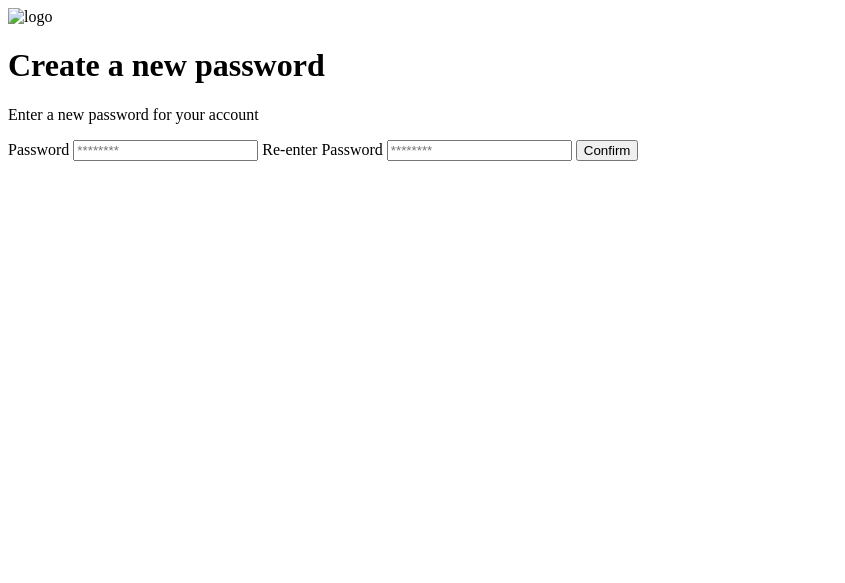
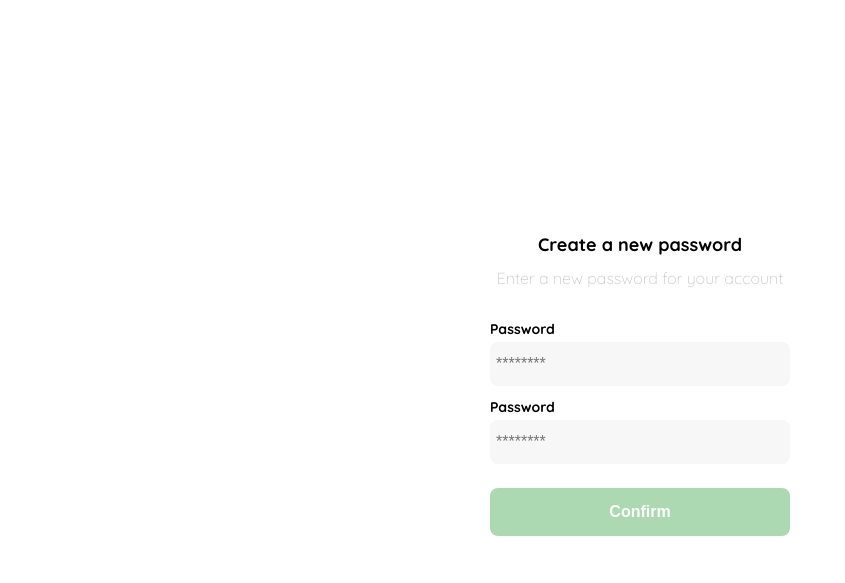
Before and after one commit to juliancamilocamachotorres/frontend-developer-practico, a plain HTML site: page clase1.html in a window 1280 px wide. Shown: the whole page, without its empty margins (0-845 px from the left). Drawn offline with Linux system fonts and the light colour scheme.

Commit message:
mfinalizada la primera pantalla el de la contraseña

```diff
--- a/clase1.html
+++ b/clase1.html
@@ -4,12 +4,107 @@
     <meta charset="UTF-8">
     <meta http-equiv="X-UA-Compatible" content="IE=edge">
     <meta name="viewport" content="width=device-width, initial-scale=1.0">
+    <link rel="preconnect" href="https://fonts.googleapis.com">
+    <link rel="preconnect" href="https://fonts.gstatic.com" crossorigin>
+    <link href="https://fonts.googleapis.com/css2?family=Quicksand:wght@300;500;700&display=swap" rel="stylesheet">
     <title>Document</title>
+    <style>
+        :root {
+            --white: #ffffff;
+            --black: #000000;
+            --very-light-pink: #C7C7C7;
+            --text-input-field: #f7f7f7;
+            --hospital-green: #acd9b2;
+            --sm: 14px;
+            --md: 16px;
+            --lg: 18px;
+        }
+
+        body {
+            font-family: 'Quicksand', sans-serif;
+            margin: 0;
+        }
+
+        .login {
+            width: 100%;
+            height: 100vh;
+            display: grid;
+            place-items: center;
+        }
+
+        .form-container {
+            display: grid;
+            grid-template-rows: auto 1fr auto;
+            width: 300px;
+        }
+
+        .logo {
+            width: 150px;
+            margin-bottom: 48px;
+            justify-self: center;
+            display: none;
+        }
+
+        .title {
+            font-size: var(--lg);
+            margin-bottom: 12px;
+            text-align: center;
+        }
+
+        .subtitle {
+            color: var(--very-light-pink);
+            font-size: var(--md);
+            font-weight: 300;
+            margin-top: 0;
+            margin-bottom: 32px;
+            text-align: center;
+        }
+        .form {
+            display: flex;
+            flex-direction: column;
+            margin-bottom: 12px;
+        }
+
+        .label {
+            font-size: var(--sm);
+            font-weight: bold;
+            margin-bottom: 4px;
+        }
+        .input {
+            background-color: var(--text-input-field);
+            border: none;
+            border-radius: 8px;
+            height: 32px;
+            font-size: var(--md);
+            padding: 6px;
+            margin-bottom: 12px;
+        }
+        .primary-button {
+            background-color: var(--hospital-green);
+            border-radius: 8px;
+            border: none;
+            color: var(--white);
+            width: 100%;
+            cursor: pointer;
+            font-size: var(--md);
+            font-weight: bold;
+            height: 48px;
+        }
+        .login-button {
+            margin-top: 12px;
+            margin-bottom: 32px;
+        }
+        @media (max-width: 640px){
+            .logo {
+                display: block;
+            }
+        }
+    </style>
 </head>
 <body>
     <div class="login">
         <div class="form-container">
-            <img src="" alt="logo" class="logo">
+            <img src="./logos/logo_yard_sale.svg" alt="logo" class="logo">
 
             <h1 class="title">Create a new password</h1>
             <p class="subtitle">Enter a new password for your account</p>
@@ -18,7 +113,7 @@
                 <label for="password" class="label">Password</label>
                 <input type="password" id="password" placeholder="********" class="input input-password">
 
-                <label for="new-password" class="label">Re-enter Password</label>
+                <label for="new-password" class="label">Password</label>
                 <input type="password" id="new-password" placeholder="********" class="input input-password">
 
                 <input type="submit" value="Confirm" class="primary-button login-button">
```
